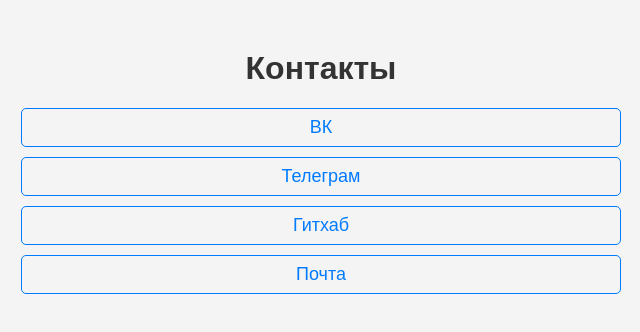
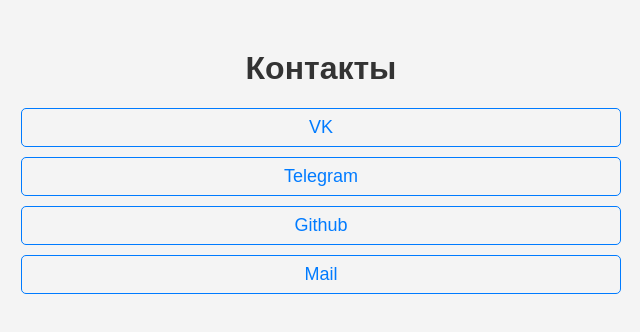
Before and after one commit to abubakarmz/abubakarmz.github.io, a plain HTML site: page index.html in a window 1280 px wide. Shown: the full height of the page, 319-959 px from the left. Drawn offline with Linux system fonts and the light colour scheme.

Commit message:
Update index.html

```diff
--- a/index.html
+++ b/index.html
@@ -12,10 +12,10 @@
     <div class="container">
         <h1>Контакты</h1>
         <div class="social-links">
-            <a href="https://vk.com/abubakarmz" target="_blank">ВК</a>
-            <a href="https://t.me/abubakarmz" target="_blank">Телеграм</a>
-            <a href="https://github.com/abubakarmz" target="_blank">Гитхаб</a>
-            <a href="mailto:magomedovabubakar2004@gmail.com">Почта</a>
+            <a href="https://vk.com/abubakarmz" target="_blank">VK</a>
+            <a href="https://t.me/abubakarmz" target="_blank">Telegram</a>
+            <a href="https://github.com/abubakarmz" target="_blank">Github</a>
+            <a href="mailto:magomedovabubakar2004@gmail.com">Mail</a>
         </div>
     </div>
 </body>
```
